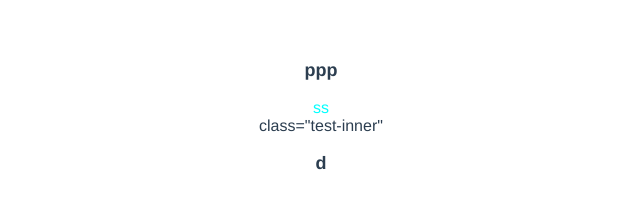
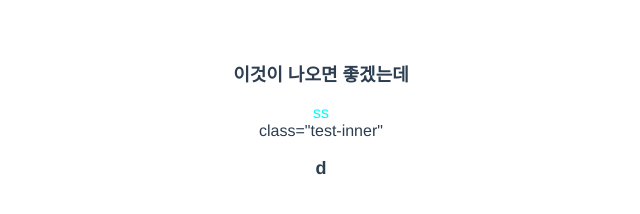
Before and after one commit to soh22222/sohee-project, a website built with Vite: page docs/index.html in a window 1280 px wide. Shown: the whole page, without its empty margins (319-959 px from the left). Built offline with nearby package versions, Linux system fonts and the light colour scheme.

Commit message:
0517commit

```diff
--- a/docs/index.html
+++ b/docs/index.html
@@ -11,7 +11,7 @@
   <body>
     <div id="app">
       <div class="test">
-        <p>ppp</p>
+        <p>이것이 나오면 좋겠는데</p>
         <span>ss</span>
         <div>
           class="test-inner"
```
